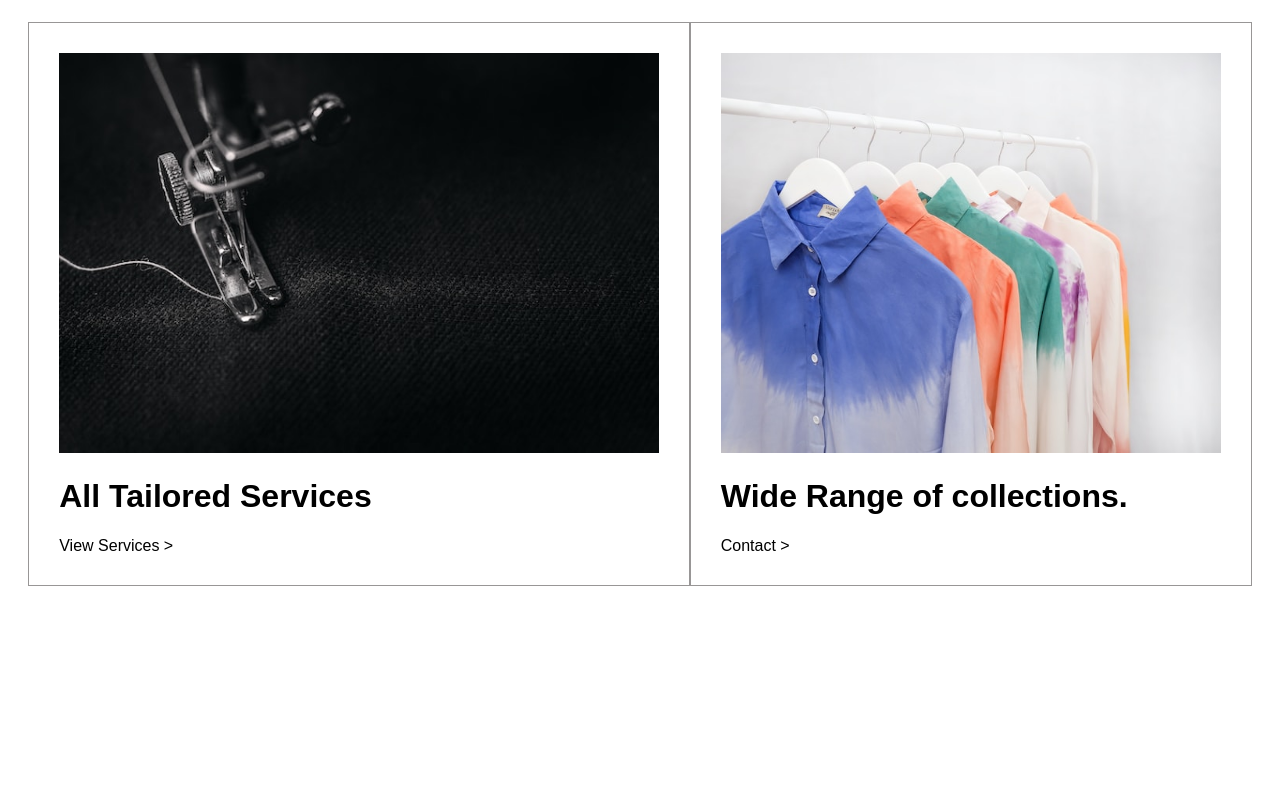
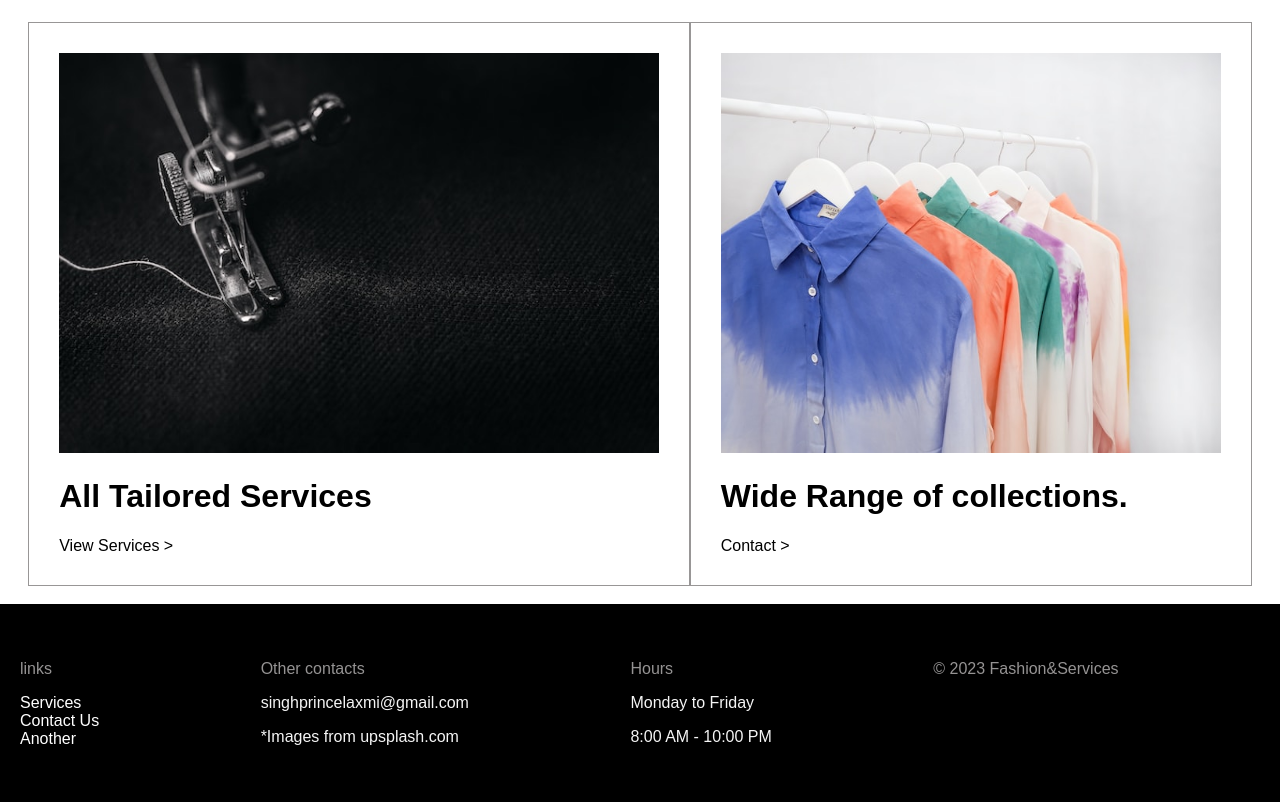
Before and after one commit to Prince-Si/Fashion-Services-2, a plain HTML site: page index.html in a window 1280 px wide. Shown: the part 1104-1906 px from the top of the page. Before the commit the page ends 1690 px from the top, so only its background shows below. Drawn offline with Linux system fonts and the light colour scheme.

Commit message:
Fourth Commit

```diff
--- a/index.css
+++ b/index.css
@@ -74,3 +74,27 @@ body {
   padding:30px;
   border:1px solid rgb(152, 150, 150)
 }
+
+#Footer{
+  display:flex;
+  gap:20px;
+  flex-basis:auto;
+  background-color: black;
+  color:whitesmoke;
+  padding: 20px;
+  padding-top:40px;
+  padding-bottom: 40px;
+}
+
+#Footer > * {                     /*each child of Footer*/
+  flex-grow: 1;
+}
+
+#Footer div a{
+  text-decoration: none;
+  color:white;
+}
+
+.footerh{
+  color:rgb(149, 147, 147);
+}
--- a/index.html
+++ b/index.html
@@ -47,5 +47,29 @@
   </div>
   <!-- Your page content goes here -->
 
+  <br>
+  <!--Footer-->
+  <div id="Footer">
+    <div>
+      <p class="footerh">links</p>
+      <a href="">Services</a><br>
+      <a href="">Contact Us</a><br>
+      <a href="">Another</a>
+    </div>
+    <div>
+      <p class="footerh">Other contacts</p>
+      <p>singhprincelaxmi@gmail.com</p>
+      <p>*Images from upsplash.com</p>
+    </div>
+    <div>
+      <p class="footerh">Hours</p>
+      <p>Monday to Friday</p>
+      <p>8:00 AM - 10:00 PM</p>
+    </div>
+    <div>
+      <p class="footerh">&copy; 2023 Fashion&Services</p>
+    </div>
+  </div>
+
 </body>
 </html>
```
